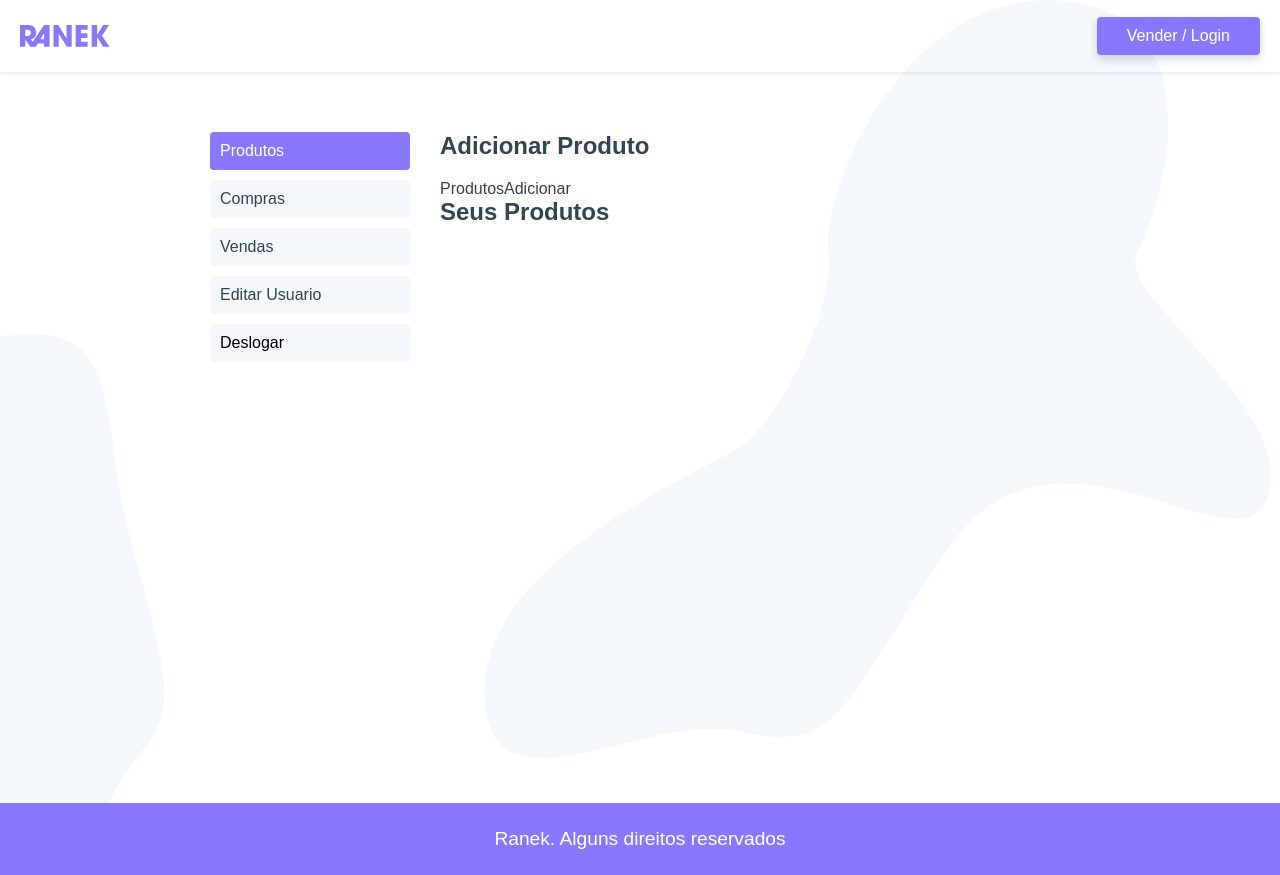
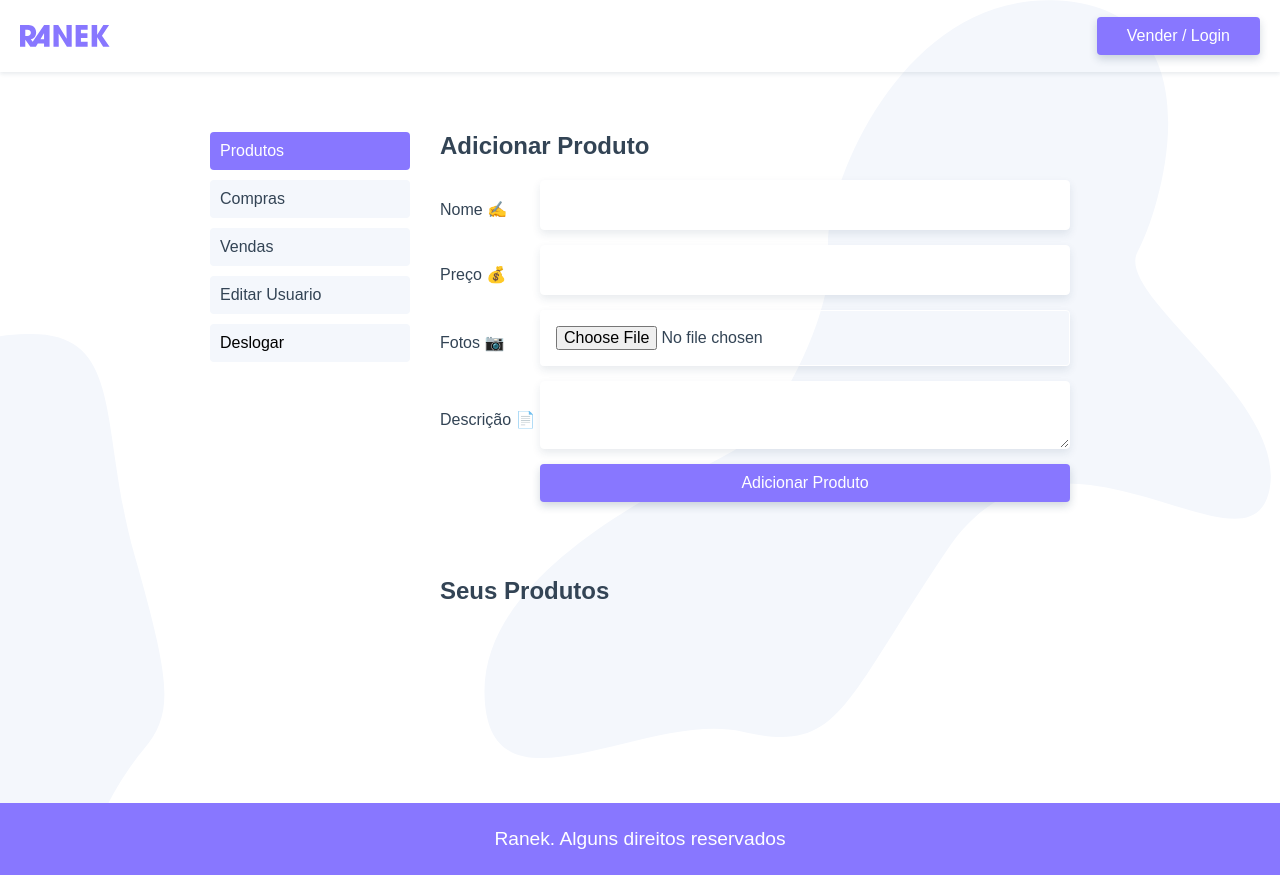
Before and after one commit to JoaoVictorgRamos/Ranek-Origamid-Vue2.0, a Vue app: page /usuario in a window 1280 px wide. Built offline with nearby package versions, Linux system fonts and the light colour scheme.

Commit message:
produto-adicionar

```diff
--- a/src/components/ProdutosAdicionar.vue
+++ b/src/components/ProdutosAdicionar.vue
@@ -1,11 +1,60 @@
 <template>
-  <p>ProdutosAdicionar</p>
+  <form class="adicionar-produto">
+    <label for="nome">Nome ✍</label>
+    <input id="nome" name="nome" type="text" v-model="produto.nome" />
+    <label for="preco">Preço 💰</label>
+    <input id="preco" name="preco" type="number" v-model="produto.preco" />
+    <label for="fotos">Fotos 📷</label>
+    <input id="fotos" name="fotos" type="file" ref="fotos" />
+    <label for="preco">Descrição 📄</label>
+    <textarea id="preco" name="preco" v-model="produto.descricao"></textarea>
+    <input
+      class="btn"
+      type="button"
+      value="Adicionar Produto"
+      @click.prevent="adicionarProduto"
+    />
+  </form>
 </template>
 
 <script>
+import { api } from "@/services/services.js";
+
 export default {
   name: "ProdutosAdicionar",
+  data() {
+    return {
+      produto: {
+        nome: "",
+        preco: "",
+        descricao: "",
+        fotos: null,
+      },
+    };
+  },
+  methods: {
+    formatarProduto() {
+      this.produto.usuario_id = this.$store.state.usuario.id;
+    },
+    adicionarProduto() {
+      this.formatarProduto();
+      api.post("/produto", this.produto).then(() => {
+        this.$store.dispatch("getUsuarioProdutos");
+      });
+    },
+  },
 };
 </script>
 
-<style></style>
+<style scoped>
+.adicionar-produto {
+  display: grid;
+  grid-template-columns: 100px 1fr;
+  align-items: center;
+  margin-bottom: 60px;
+}
+
+.btn {
+  grid-column: 2;
+}
+</style>
--- a/src/views/usuario/UsuarioProdutos.vue
+++ b/src/views/usuario/UsuarioProdutos.vue
@@ -46,4 +46,15 @@
 h2 {
   margin-bottom: 20px;
 }
+
+.list-enter,
+.list-leave-to {
+  opacity: 0;
+  transform: translate3d(20px, 0, 0);
+}
+
+.list-enter-active,
+.list-leave-active {
+  transition: all 0.3s;
+}
 </style>
```
